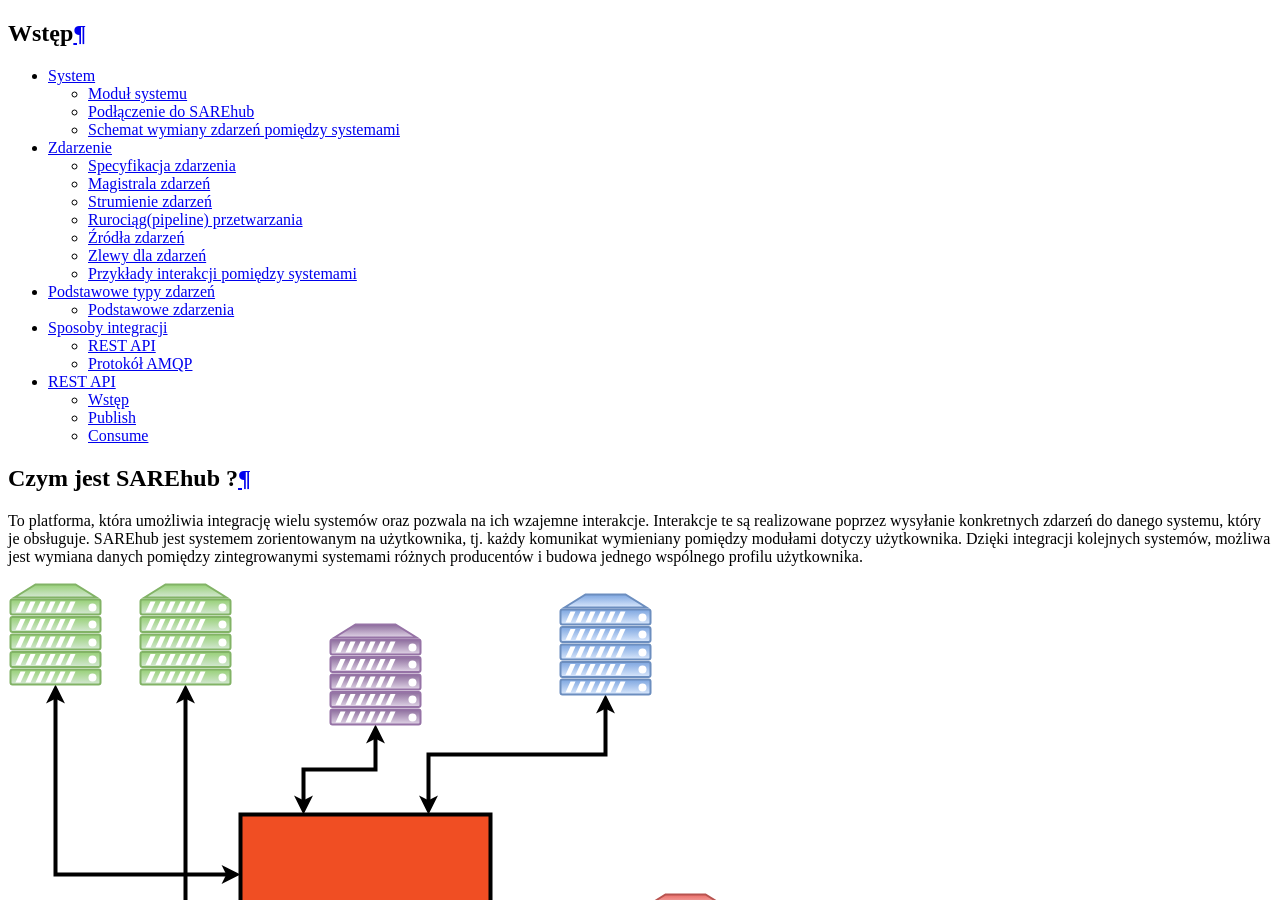
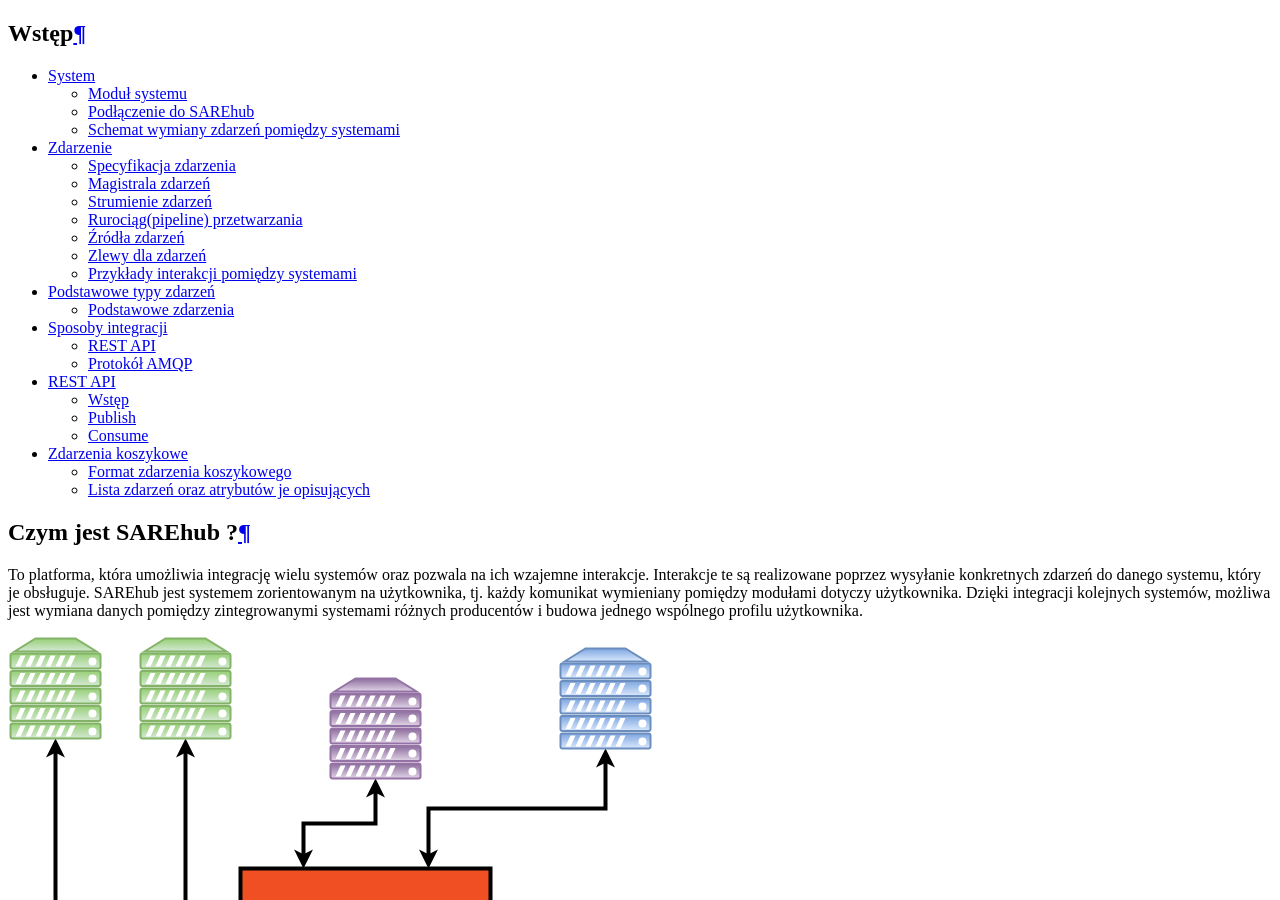
Before and after one commit to SAREhub/Client_Docs_PL, a Sphinx documentation site: the page built from docs/index.rst, in a window 1280 px wide and 900 px high. Built offline with Sphinx 7.4.7, drawn with Linux system fonts in a browser that asks for light colours; comment, search, counter and statistics services are not loaded; part of the change alters nothing that is shown.

Commit message:
cart-events

```diff
--- /dev/null
+++ b/docs/cart-events.rst
@@ -0,0 +1,559 @@
+#################################################
+Zdarzenia koszykowe
+#################################################
+Zdarzenia koszykowe wysyłane podczas procesu zaupowego.
+
+Format zdarzenia koszykowego
+============================
+
+Każde zdarzenie koszykowe ma następujący format:
+
+.. code-block:: json
+
+  {
+    "type": "object",
+    "description": "Zdarzenie użytkownika",
+    "required": [
+        "type",
+        "user",
+        "time",
+        "data"
+    ],
+    "properties": {
+        "type": {
+            "type": "string",
+            "title": "Typ zdarzenia"
+        },
+        "user": {
+            "type": "object",
+            "title": "Klucze identyfikujące użytkownika.",
+            "properties": {}
+        },
+        "time": {
+            "type": "integer",
+            "title": "Czas wystąpienia zdarzenia."
+        },
+        "data": {
+            "type": "object",
+            "title": "Atrybuty opisujące konkretne zdarzenie.",
+            "properties": {}
+        }
+    }
+  }
+
+Lista zdarzeń oraz atrybutów je opisujących
+===========================================
+
+* **category_seen** - zdarzenie wysyłane w momencie wejścia w daną kategorię
+
+.. code-block:: json
+
+  {
+    "type": "object",
+    "title": "Atrybuty zdarzenia category_seen",
+    "properties": {
+      "id": {
+        "type": "string",
+        "title": "Id kategrii."
+      },
+      "country": {
+        "type": "string",
+        "title": "Kraj docelowy.",
+        "description": "Kraj docelowy product feeda w formacie ISO 3166-1 alfa-2."
+      },
+      "language": {
+        "type": "string",
+        "title": "Język product feeda.",
+        "description": "Język w jakim przygotowany jest product feed w formacie ISO 639-1."
+      }
+    },
+    "required": [
+      "id",
+      "country",
+      "language"
+    ]
+  }
+
+Przykład:
+
+.. code-block:: json
+
+  {
+    "type": "category_seen",
+    "user": {
+        "cookie": "22281308789088642"
+    },
+    "time": "1469988000",
+    "data": {
+        "id": "nazwa kategorii",
+        "country": "PL",
+        "language": "pl"
+    }
+  }
+
+* **product_seen** - zdarzenie wysyłane w momencie wejścia na dany produkt
+
+.. code-block:: json
+
+  {
+    "type": "object",
+    "title": "Atrybuty zdarzenia product_seen",
+    "properties": {
+        "id": {
+            "type": "integer",
+            "title": "Id Produktu."
+        },
+        "name": {
+            "type": "string",
+            "title": "Nazwa produktu."
+        },
+        "price": {
+            "type": "integer",
+            "title": "Cena produktu",
+            "description": "Cena produktu podana w najniższym nominale"
+        },
+        "currency": {
+            "type": "string",
+            "title": "Kod waluty"
+        },
+        "url": {
+            "type": "string",
+            "title": "URL produktu."
+        },
+        "category": {
+            "type": "array",
+            "title": "Kategorie produktu.",
+            "items": {
+                "type": "object",
+                "properties": {
+                    "id": {
+                        "type": "string",
+                        "title": "Id kategorii."
+                    }
+                },
+                "required": [
+                    "id"
+                ]
+            }
+        },
+        "country": {
+            "type": "string",
+            "title": "Kraj docelowy.",
+            "description": "Kraj docelowy product feeda w formacie ISO 3166-1 alfa-2."
+        },
+        "language": {
+            "type": "string",
+            "title": "Język product feeda.",
+            "description": "Język w jakim przygotowany jest product feed w formacie ISO 639-1."
+        }
+    },
+    "required": [
+        "id",
+        "name",
+        "price",
+        "currency",
+        "url",
+        "category",
+        "country",
+        "language"
+    ]
+  }
+
+Przykład:
+
+.. code-block:: json
+
+  {
+    "type": "product_seen",
+    "user": {
+        "cookie": "22281308789088642"
+    },
+    "time": 1469988000,
+    "data": {
+        "country": "PL",
+        "language": "pl",
+        "id": 1,
+        "name": "Samochód zabawka",
+        "price": 15900,
+        "currency": "pln",
+        "url": "http://urlproduktu.pl/samochod",
+        "category": [
+            {
+                "id": "zabawki"
+            },
+            {
+                "id": "samochody"
+            }
+        ]
+    }
+  }
+
+* **cart_added_product** - zdarzenie wysyłane w momencie dodania produktu do koszyka
+
+.. code-block:: json
+
+  {
+    "type": "object",
+    "title": "Atrybuty zdarzenia cart_added_product",
+    "properties": {
+        "cart_id": {
+            "type": "string",
+            "title": "Id koszyka"
+        },
+        "product_id": {
+            "type": "integer",
+            "title": "Id Produktu."
+        },
+        "name": {
+            "type": "string",
+            "title": "Nazwa produktu."
+        },
+        "url": {
+            "type": "string",
+            "title": "URL produktu."
+        },
+        "price": {
+            "type": "integer",
+            "title": "Cena produktu",
+            "description": "Cena produktu podana w najniższym nominale"
+        },
+        "currency": {
+            "type": "string",
+            "title": "Kod waluty"
+        },
+        "quantity": {
+            "type": "integer",
+            "title": "Ilość produktu",
+            "description": "Ilość produktu dodanego do koszyka"
+        },
+        "extra": {
+            "type": "object",
+            "title": "Dodatowe parametry",
+            "description": "Dodatkowe parametry produktu np. rozmiar, kolor itd",
+            "properties": {}
+        },
+        "category": {
+            "type": "array",
+            "title": "Kategorie produktu.",
+            "items": {
+                "type": "object",
+                "properties": {
+                    "id": {
+                        "type": "string",
+                        "title": "Id kategorii."
+                    }
+                },
+                "required": [
+                    "id"
+                ]
+            }
+        },
+        "country": {
+            "type": "string",
+            "title": "Kraj docelowy.",
+            "description": "Kraj docelowy product feeda w formacie ISO 3166-1 alfa-2."
+        },
+        "language": {
+            "type": "string",
+            "title": "Język product feeda.",
+            "description": "Język w jakim przygotowany jest product feed w formacie ISO 639-1."
+        }
+    },
+    "required": [
+        "cart_id",
+        "product_id",
+        "price",
+        "currency",
+        "quantity",
+        "url",
+        "category",
+        "country",
+        "language"
+    ]
+  }
+
+Przykład:
+
+.. code-block:: json
+
+  {
+    "type": "cart_added_product",
+    "user": {
+        "cookie": "22281308789088642"
+    },
+    "time": 1469988000,
+    "data": {
+        "cart_id": "1",
+        "product_id": 5578,
+        "price": 9900,
+        "currency": "pln",
+        "quantity": 1,
+        "name": "Nazwa produktu",
+        "url": "http://urlproduktu.pl/samochod",
+        "extra": {
+            "size": "L",
+            "color": "czerwony"
+        },
+        "category": [
+            {
+                "id": "zabawki"
+            },
+            {
+                "id": "samochody"
+            }
+        ],
+        "country": "PL",
+        "language": "pl"
+    }
+  }
+
+* **cart_removed_product** - zdarzenie wysyłane w momencie usunięcia produktu do koszyka
+
+.. code-block:: json
+
+  {
+    "type": "object",
+    "title": "Atrybuty zdarzenia cart_removed_product",
+    "properties": {
+        "cart_id": {
+            "type": "string",
+            "title": "Id koszyka"
+        },
+        "product_id": {
+            "type": "integer",
+            "title": "Id Produktu."
+        },
+        "price": {
+            "type": "integer",
+            "title": "Cena produktu",
+            "description": "Cena produktu podana w najniższym nominale"
+        },
+        "currency": {
+            "type": "string",
+            "title": "Kod waluty"
+        },
+        "quantity": {
+            "type": "integer",
+            "title": "Ilość produktu",
+            "description": "Parametr ten przyjmuje wartość aktualnego stanu ilości produktu w koszyku."
+        },
+        "country": {
+            "type": "string",
+            "title": "Kraj docelowy.",
+            "description": "Kraj docelowy product feeda w formacie ISO 3166-1 alfa-2."
+        },
+        "language": {
+            "type": "string",
+            "title": "Język product feeda.",
+            "description": "Język w jakim przygotowany jest product feed w formacie ISO 639-1."
+        }
+    },
+    "required": [
+        "cart_id",
+        "product_id",
+        "price",
+        "currency",
+        "quantity",
+        "country",
+        "language"
+    ]
+  }
+
+Przykład:
+
+.. code-block:: json
+
+  {
+    "type": "cart_removed_product",
+    "user": {
+        "cookie": "22281308789088642"
+    },
+    "time": 1469988000,
+    "data": {
+        "cart_id": "1",
+        "product_id": 5578,
+        "price": 9900,
+        "currency": "pln",
+        "quantity": 1,
+        "country": "PL",
+        "language": "pl"
+    }
+  }
+
+* **cart_changed_product_quantity** - zdarzenie wysyłane w momencie zmiany ilości produktu w koszyku
+
+.. code-block:: json
+
+  {
+    "type": "object",
+    "title": "Atrybuty zdarzenia cart_changed_product_quantity",
+    "properties": {
+        "cart_id": {
+            "type": "string",
+            "title": "Id koszyka"
+        },
+        "product_id": {
+            "type": "integer",
+            "title": "Id Produktu."
+        },
+        "quantity": {
+            "type": "integer",
+            "title": "Ilość produktu",
+            "description": "Parametr ten przyjmuje wartość aktualnego stanu ilości produktu w koszyku."
+        },
+        "country": {
+            "type": "string",
+            "title": "Kraj docelowy.",
+            "description": "Kraj docelowy product feeda w formacie ISO 3166-1 alfa-2."
+        },
+        "language": {
+            "type": "string",
+            "title": "Język product feeda.",
+            "description": "Język w jakim przygotowany jest product feed w formacie ISO 639-1."
+        }
+    },
+    "required": [
+        "cart_id",
+        "product_id",
+        "quantity",
+        "country",
+        "language"
+    ]
+  }
+
+Przykład:
+
+.. code-block:: json
+
+  {
+    "type": "cart_changed_product_quantity",
+    "user": {
+        "cookie": "22281308789088642"
+    },
+    "time": 1469988000,
+    "data": {
+        "cart_id": "1",
+        "product_id": "5578",
+        "quantity": 1,
+        "country": "PL",
+        "language": "pl"
+    }
+  }
+
+* **cart_checkout_started** - zdarzenie wysyłane w momencie rozpoczęcia procesu zamówienia
+
+.. code-block:: json
+
+  {
+    "type": "object",
+    "title": "Atrybuty zdarzenia cart_checkout_started",
+    "properties": {
+        "cart_id": {
+            "type": "string",
+            "title": "Id koszyka."
+        }
+    },
+    "required": [
+        "cart_id"
+    ]
+  }
+
+Przykład:
+
+.. code-block:: json
+
+  {
+    "type": "cart_checkout_started",
+    "user": {
+        "cookie": "22281308789088642"
+    },
+    "time": 1469988000,
+    "data": {
+        "cart_id": "1"
+    }
+  }
+
+* **cart_checkout_step** - zdarzenie wysyłane w momencie kolejnego kroku procesu zamówienia
+
+.. code-block:: json
+
+  {
+    "type": "object",
+    "title": "Atrybuty zdarzenia cart_checkout_step",
+    "properties": {
+        "cart_id": {
+            "type": "string",
+            "title": "Id koszyka."
+        }
+    },
+    "required": [
+        "cart_id"
+    ]
+  }
+
+Przykład:
+
+Krok wypełnienia danych do wysyłki:
+
+.. code-block:: json
+
+  {
+    "type": "cart_checkout_step",
+    "user": {
+        "cookie": "22281308789088642"
+    },
+    "time": 1469988000,
+    "data": {
+        "step_id": "registration",
+        "cart_id": "1"
+    }
+  }
+
+Krok zapłaty za zamówienie:
+
+.. code-block:: json
+
+  {
+      "type": "cart_checkout_step",
+      "user": {
+          "cookie": "22281308789088642"
+      },
+      "time": 1469988000,
+      "data": {
+          "step_id": "payment",
+          "cart_id": "1"
+      }
+  }
+
+* **cart_checkout_completed** - zdarzenie wysyłane w momencie zakończenia procesu zamówienia
+
+.. code-block:: json
+
+    {
+      "type": "object",
+      "title": "Atrybuty zdarzenia cart_checkout_completed",
+      "properties": {
+          "cart_id": {
+              "type": "string",
+              "title": "Id koszyka."
+          }
+      },
+      "required": [
+          "cart_id"
+      ]
+    }
+
+Przykład:
+
+.. code-block:: json
+
+    {
+      "type": "cart_checkout_completed",
+      "user": {
+          "cookie": "22281308789088642"
+      },
+      "time": 1469988000,
+      "data": {
+          "cart_id": "1"
+      }
+    }
--- a/docs/index.rst
+++ b/docs/index.rst
@@ -14,6 +14,7 @@ Wstęp
    types-of-events
    integration
    rest-api
+   cart-events
 
 
 
```
